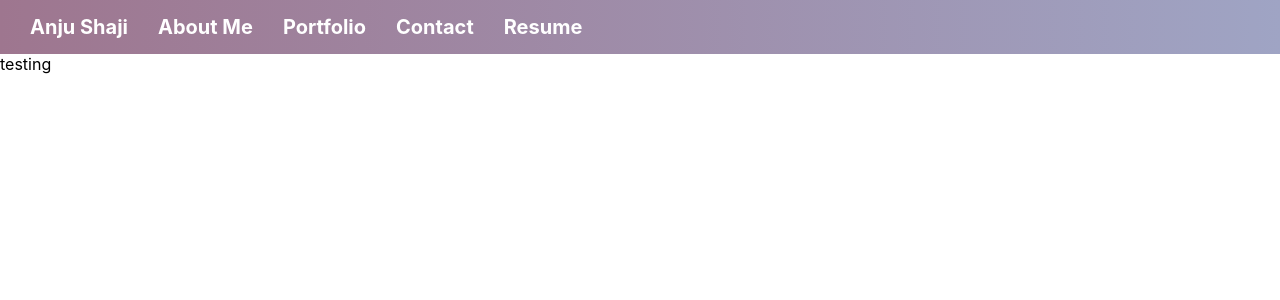
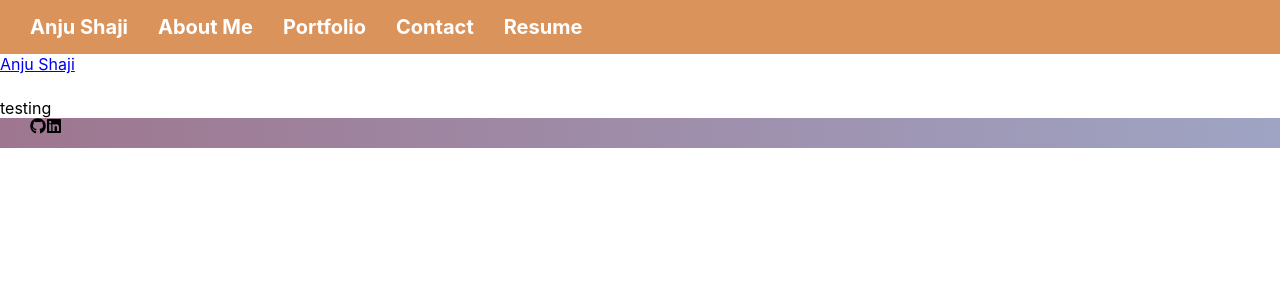
Before and after one commit to Anju0806/portfolio-react, a React (Create React App) app: page /test in a window 1280 px wide. Shown: the top 300 px of the page. Built offline with nearby package versions, Linux system fonts and the light colour scheme.

Commit message:
adding sidebar-error

```diff
--- a/package.json
+++ b/package.json
@@ -8,8 +8,10 @@
     "@testing-library/user-event": "^13.5.0",
     "react": "^18.2.0",
     "react-dom": "^18.2.0",
+    "react-icons": "^4.10.1",
     "react-router-dom": "^6.14.2",
     "react-scripts": "5.0.1",
+    "styled-components": "^6.0.7",
     "web-vitals": "^2.1.4"
   },
   "scripts": {
--- /dev/null
+++ b/src/components/Footer/Footer.css
@@ -0,0 +1,30 @@
+/* Styling the navbar inside the navbar */
+.Footer {
+    background-image: linear-gradient(to right, #9E768F, #9FA4C4);
+    overflow: hidden;
+    max-height: 100rem;
+    align-items: center;
+}
+
+/* Styling the links inside the navbar */
+.footer-items a {
+    float: left;
+    display: block;
+    color: white;
+    text-align: center;
+    padding: 15px;
+    text-decoration: none;
+    font-size: 20px;
+    font-weight: bolder;
+}
+
+footer-items a:hover {
+    background-color: #ddd;
+    color: black;
+}
+
+@media only screen and (max-width : 200px) {
+    .Footer {
+        float: left;
+    }
+}
--- /dev/null
+++ b/src/components/Footer/Footer.js
@@ -0,0 +1,19 @@
+import {
+  Link,
+} from "react-router-dom";
+import "./Footer.css";
+import { FaGithub,FaLinkedin } from 'react-icons/fa';
+function Footer() {
+  return(
+    <div className="Footer">
+      <div>
+        <div className="footer-items">
+          <FaGithub/>
+          <FaLinkedin/>
+          <Link to={{ pathname: "/portfolio" }}>{FaLinkedin}</Link>
+        </div>
+      </div>
+    </div>)
+}
+
+export default Footer
--- a/src/components/NavBar/NavBar.css
+++ b/src/components/NavBar/NavBar.css
@@ -1,6 +1,6 @@
 /* Styling the navbar inside the navbar */
 .Nav {
-    background-image: linear-gradient(to right, #9E768F, #9FA4C4);
+    background-image: linear-gradient(to right, #DB935C, #DB935C);
     overflow: hidden;
     max-height: 100rem;
 }
--- /dev/null
+++ b/src/components/SideBar/SideBar.js
@@ -0,0 +1,24 @@
+import React from "react";
+import styled from 'styled-components'
+import { Link } from "react-router-dom";
+
+
+function Sidebar() {
+    return (
+        <div >
+
+            <div >
+                <Link to={{ pathname: "/" }} className="header-name-link">Anju Shaji</Link>
+            </div>
+            <div className="right-items">
+                <Link to={{ pathname: "/aboutme" }} className="header-about-link">About Me</Link>
+                <Link to={{ pathname: "/portfolio" }} className="header-portfolio-link">Portfolio</Link>
+                <Link to={{ pathname: "/contact" }} className="header-contact-link">Contact</Link>
+                <Link to={{ pathname: "/resume" }} className="header-resume-link">Resume</Link>
+            </div>
+
+        </div>
+    )
+}
+
+export default Sidebar
--- a/src/index.js
+++ b/src/index.js
@@ -3,6 +3,8 @@ import ReactDOM from 'react-dom/client';
 import './index.css';
 import App from './pages/App/App';
 import NavBar from './components/NavBar/NavBar';
+import Sidebar from './components/SideBar/SideBar';
+import Footer from './components/Footer/Footer';
 import {
   BrowserRouter as Router,
   Routes,
@@ -23,14 +25,15 @@ import {
 const root = ReactDOM.createRoot(document.getElementById('root'));
 root.render(
   <React.StrictMode>
-    <Router  >
-      <NavBar />
+    <Router>
+      <NavBar/>
+      <Sidebar/>
 
       <Routes>
         <Route path="/" element={<App />} />
         <Route path="/test" element={<div> testing</div>} />
       </Routes>
-      <footer/>
+      <Footer/>
     </Router>
   </React.StrictMode>
 );
```
Also changed, not shown: src/components/SideBar/SideBarData.js (added, +23 -0 lines), src/components/SideBar/SideBar.css (added), 1 other file (tests, documents, lock files or other folders).
